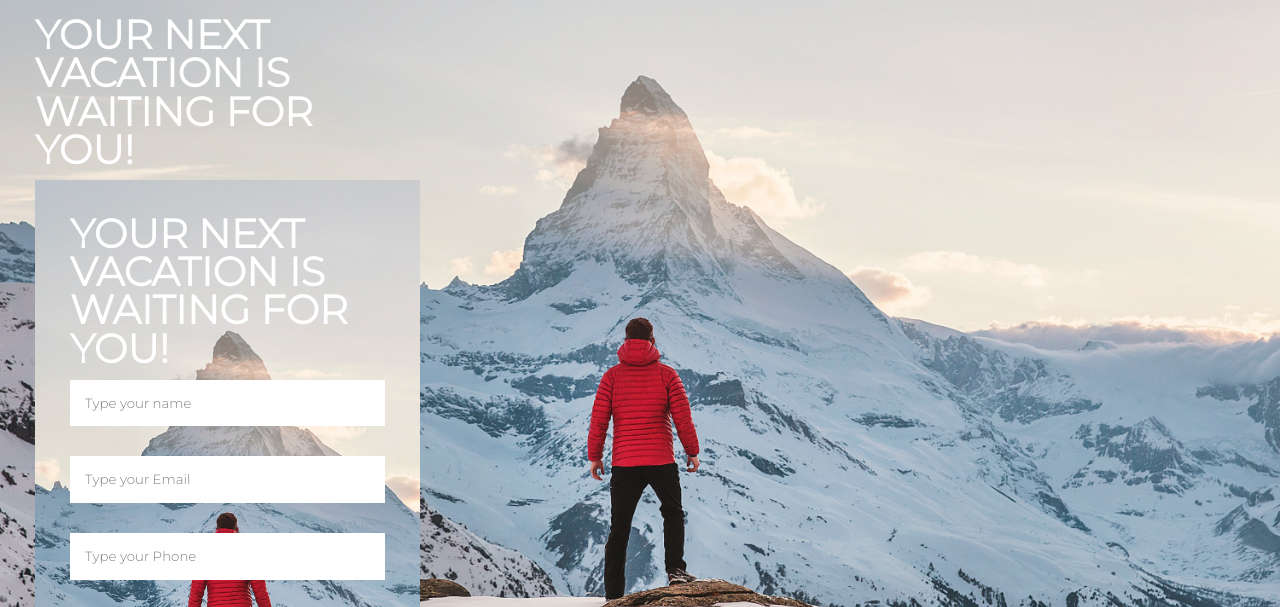
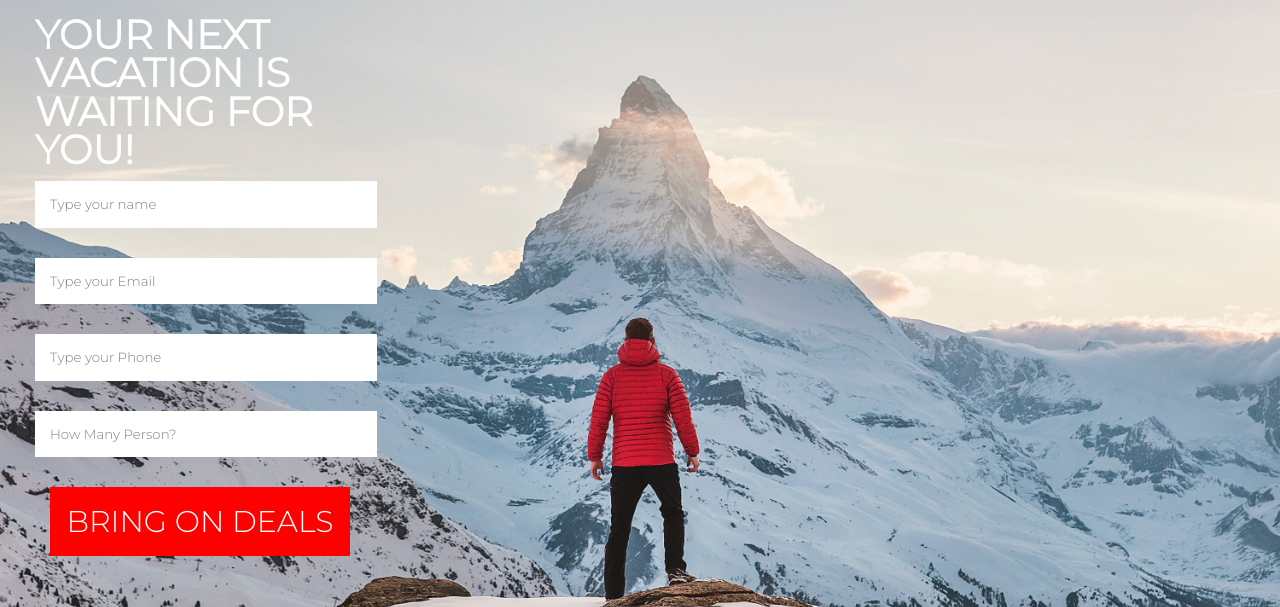
Before and after one commit to PeradzeTsotne/UnilabFinalProject, a plain HTML site: page Destinations.html in a window 1280 px wide. Shown: the part 122-729 px from the top of the page. Drawn offline with Linux system fonts and the light colour scheme.

Commit message:
missed 1 error

```diff
--- a/Destinations.html
+++ b/Destinations.html
@@ -45,14 +45,6 @@
                         IS WAITING FOR YOU!</h3>
                 </div>
                 <!-- <label for="Name">Name</label> -->
-                <div class="container disf">
-                    <div class="requered-form disf">
-                        <div class="wrapper">
-                            <div class="header">
-                                <h3>YOUR NEXT VACATION
-                                    IS WAITING FOR YOU!</h3>
-                            </div>
-                            <!-- <label for="Name">Name</label> -->
                 <input type="text" id="Name" class="usern" required="" placeholder="Type your name">
                 <!-- <label for="Email">Email</label> -->
                 <input type="email" id="Email" class="Emailusr" required="" placeholder="Type your Email">
@@ -61,9 +53,6 @@
                 <!-- <label for="Personl">Name</label> -->
                 <input type="text" id="Personl" class="quantity" required="" placeholder="How Many Person?">
                 <input type="button" value="Bring on Deals" class="btn">
-                        </div>
-                    </div>
-                </div>
             </div>
         </div>
     </div>
```
Lines whose indentation alone changed are shown as unchanged.
